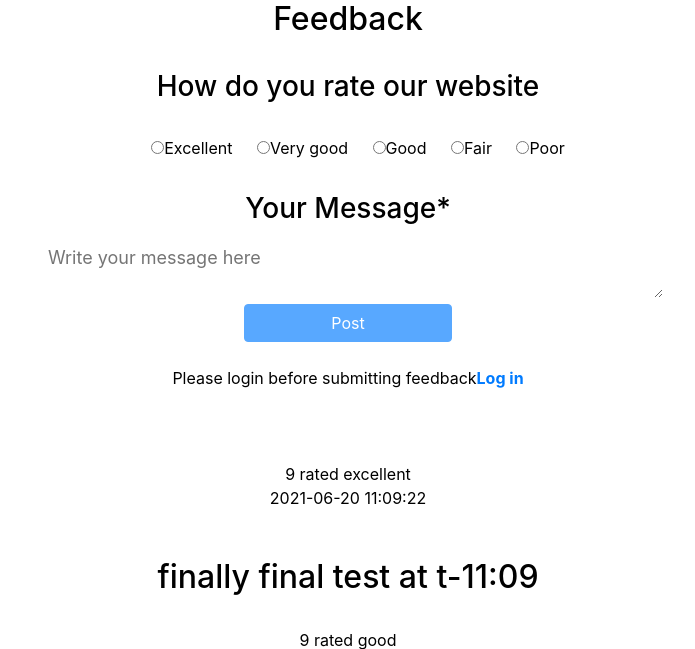
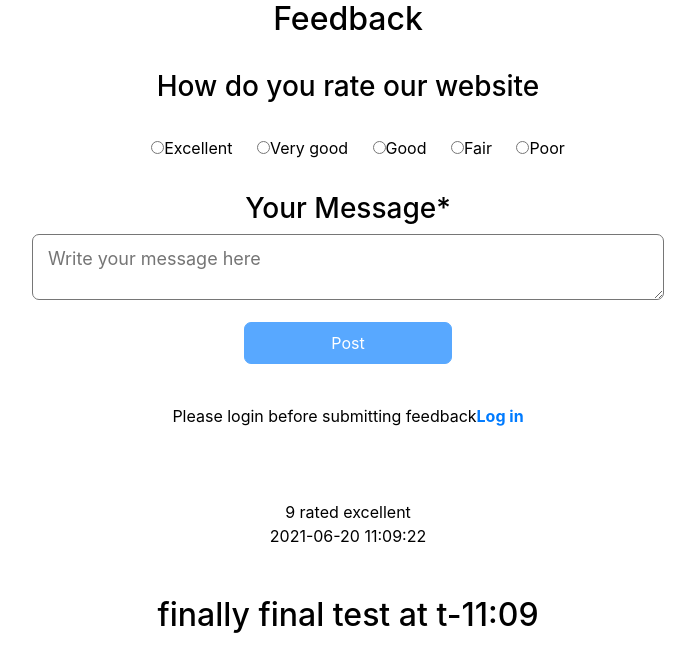
Before and after one commit to anniezhou19/covid19_data, a Flask app: page /feedback in a window 1280 px wide. Shown: the part 124-773 px from the top of the page, without its empty margins (292-987 px from the left). Run offline with Flask 2, Linux system fonts and the light colour scheme; parts of the project's set-up code (start-up, migrations or seed data) failed here and were passed over; some libraries are stand-ins or nearby versions.

Commit message:
Anurag/updatedcss (#8)
* fixed all bugs

* updated css

```diff
--- a/application.py
+++ b/application.py
@@ -12,7 +12,7 @@ import datetime
 from werkzeug.exceptions import default_exceptions, HTTPException, InternalServerError
 from werkzeug.security import check_password_hash, generate_password_hash
 import operator
-from helper import apology, login_required
+from helper import apology
 from cs50 import SQL
 
 
@@ -85,6 +85,7 @@ def vaccination():
     url_vaccination = "https://raw.githubusercontent.com/owid/covid-19-data/master/public/data/vaccinations/vaccinations.json"
     response3 = request("GET", url_vaccination)
     vaccin_info = json.loads(response3.text)
+
     return render_template("vaccination.html", vaccin_info=vaccin_info)
 
 # route for news
--- a/static/styles.css
+++ b/static/styles.css
@@ -121,15 +121,20 @@ p {
     cursor: pointer;
 }
 
+.radio-inline {
+    margin-left: 20px;
+}
+
 #message {
-    outline: none;
-    border: none;
+    border: 0px .5px solid black;
     padding: 10px 0px 0px 15px;
     font-size: 18px;
     color: #000;
-    border-radius: 5px;
+    border-radius: 7px;
 }
 
-.radio-inline {
-    margin-left: 20px;
+.button button {
+    margin: 1rem 0;
+    padding: .5rem;
+    border-radius: 7px;
 }
--- a/templates/feedback.html
+++ b/templates/feedback.html
@@ -24,7 +24,7 @@
                 <h3>Your Message*</h3>
                 <textarea id="message" required="" placeholder="Write your message here" rows="2" cols="50" name="feedback"></textarea>
             </div>
-            <div>
+            <div class="button">
                 <button class="btn btn-primary" style="width: 20%; position: center;" type="submit" {% if session.user_id %} "" {% else %} disabled {% endif %}>Post</button>
             </div>
         </form>
```
Also changed, not shown: templates/data_table.html (+4 -10 lines), templates/index.html (+12 -15 lines), templates/vaccination.html (+9 -9 lines), details.db.
